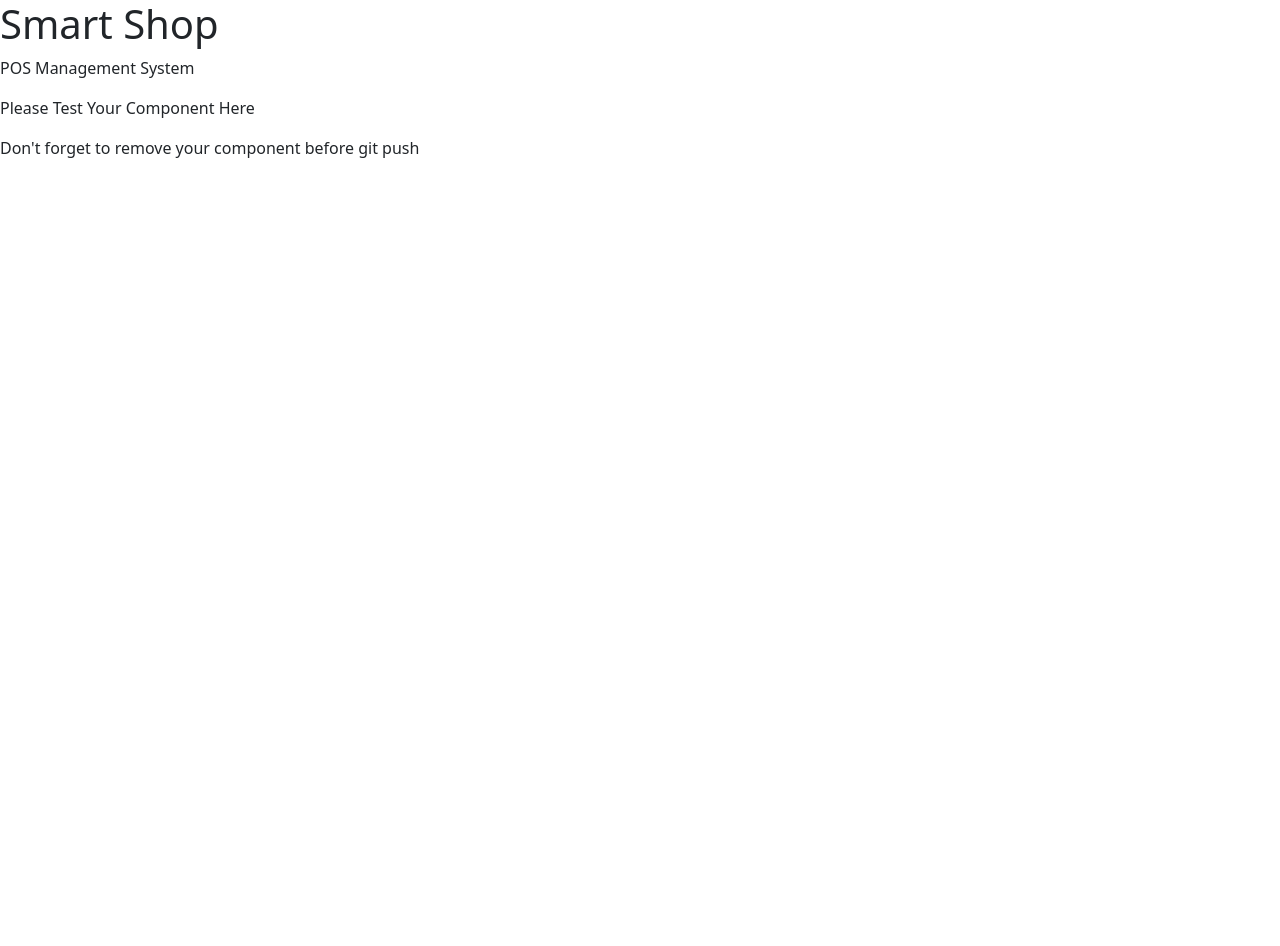
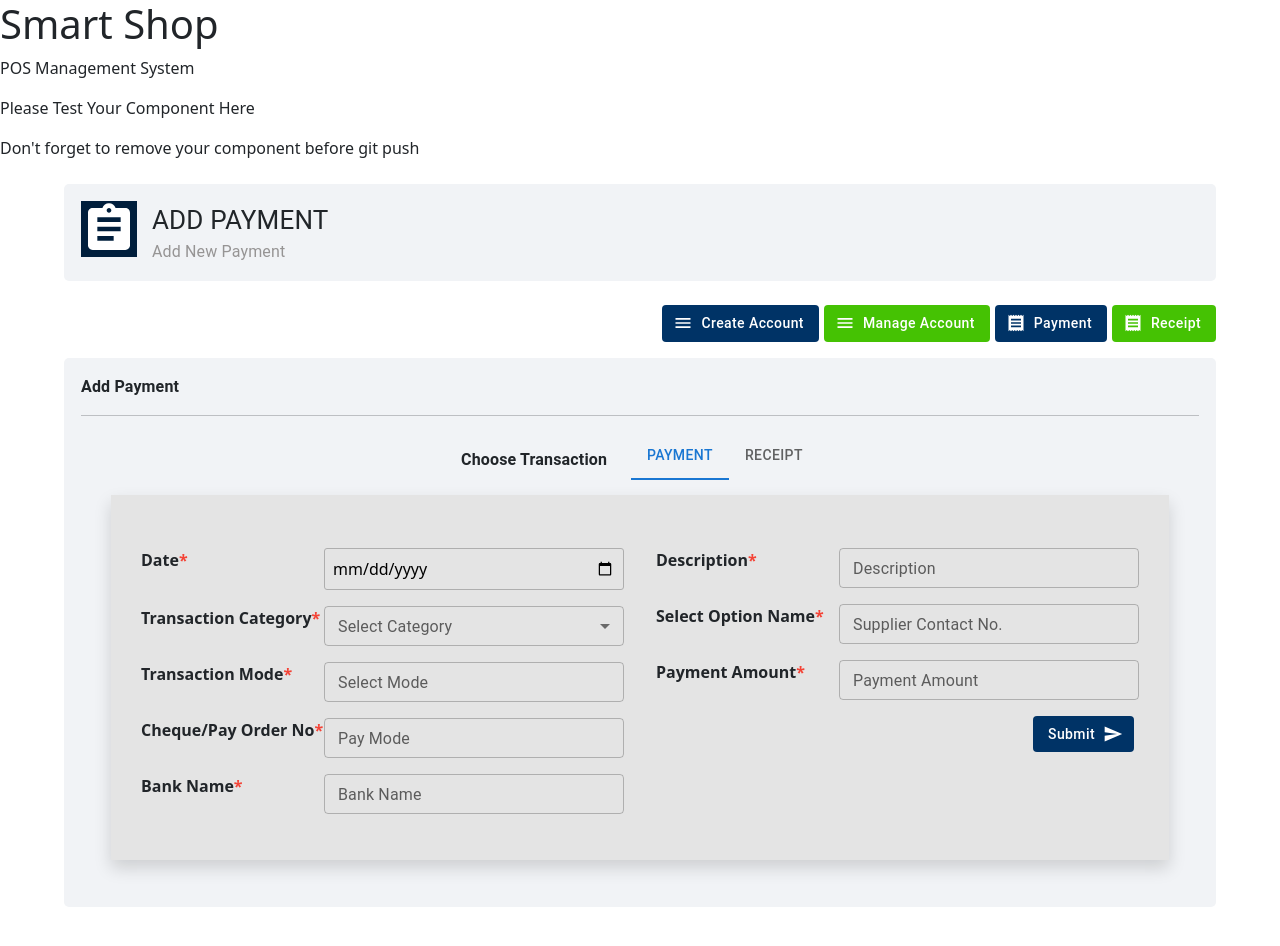
Before and after one commit to imRHB/smart-shop-client, a React (Create React App) app: page / in a window 1280 px wide. Before the commit the page ends 800 px from the top, so only its background shows below. Built offline with nearby package versions, Linux system fonts and the light colour scheme.

Commit message:
payment page update

```diff
--- a/src/App.js
+++ b/src/App.js
@@ -1,5 +1,6 @@
 import 'bootstrap/dist/css/bootstrap.min.css';
 import './App.css';
+import Payment from './pages/Dashboard/Accounts/Payment/Payment';
 
 
 function App() {
@@ -11,6 +12,7 @@ function App() {
       <p>Don't forget to remove your component before git push</p>
 
       {/* TEST YOUR COMPONENT HERE */}
+      <Payment />
     </div>
   );
 }
--- a/src/pages/Dashboard/Accounts/Payment/Payment.js
+++ b/src/pages/Dashboard/Accounts/Payment/Payment.js
@@ -10,34 +10,37 @@ import MenuIcon from '@mui/icons-material/Menu';
 import ReceiptIcon from '@mui/icons-material/Receipt';
 import SendIcon from '@mui/icons-material/Send';
 import Tab from '@mui/material/Tab';
-import TabContext from '@mui/lab/TabContext';
 import TabList from '@mui/lab/TabList';
 import TabPanel from '@mui/lab/TabPanel';
+import TabContext from '@mui/lab/TabContext';
+
 
 
 const Payment = () => {
     const { register, handleSubmit, reset, formState: { errors } } = useForm();
-    // const [value, setValue] = React.useState(null);
-    // const currencies = [
-    //     {
-    //         value: 'USD',
-    //         label: '$',
-    //     }, {
-    //         value: 'EUR',
-    //         label: '€',
-    //     }, {
-    //         value: 'BTC',
-    //         label: '฿',
-    //     }, {
-    //         value: 'JPY',
-    //         label: '¥',
-    //     },
-    // ];
+
+    const categories = [
+        {
+            value: '1',
+            label: 'Customer',
+        }, {
+            value: '2',
+            label: 'Supplier',
+        }
+    ];
+
+    const [category, setCategory] = React.useState('');
+
+    const handleCategoryChange = (event) => {
+        setCategory(event.target.value);
+    };
+
     const [value, setValue] = React.useState('1');
 
     const handleChange = (event, newValue) => {
         setValue(newValue);
     };
+
     return (
         <Container sx={{ width: "100%", mb: 5 }}>
             <Box className={`${styles.topContainer}`} sx={{ display: "flex", my: 3 }}>
@@ -64,69 +67,84 @@ const Payment = () => {
                         <Box sx={{ display: 'flex', justifyContent: "center" }}>
                             <TabList onChange={handleChange} aria-label="lab API tabs example" >
                                 <Typography sx={{ fontWeight: "bold", marginTop: 2, marginRight: 3 }}>Choose Transaction</Typography>
-                                <Tab label="Item One" value="1" />
-                                <Tab label="Item Two" value="2" />
+                                <Tab label="Payment" value="1" />
+                                <Tab label="Receipt" value="2" />
                             </TabList>
                         </Box>
-                        <form>
+                        <form className={`${styles.paymentForm} ${'shadow'}`}>
+                            <Grid container spacing={4} columns={16} sx={{ marginTop: 2, marginBottom: 2 }}>
+                                <Grid item md={8} sx={16}>
+                                    <Box sx={{ display: 'flex', justifyContent: 'space-between', marginBottom: 2 }}>
+                                        <Typography sx={{ fontWeight: "bold" }} variant="f6">Date<span style={{ color: "#f44336" }}>*</span></Typography>
 
-                            <Grid container spacing={4} columns={16} sx={{ marginTop: 2, marginBottom: 2 }}>
-                                <Grid item xs={8}>
-                                    <Box sx={{ display: 'flex', justifyContent: 'space-between', marginBottom: 2 }}>
-                                        <Typography sx={{ fontWeight: "bold" }}>Date<span style={{ color: "#f44336" }}>*</span></Typography>
+                                        <input type="date" {...register("date", { required: true })} style={{ width: '300px', padding: "8px", backgroundColor: "#e4e4e4", border: "1px solid #aeaeae", borderRadius: "3px" }} />
 
-                                        <TextField id="outlined-basic" size="small" type="date" sx={{ width: '350px' }} label="Choose Date" variant="outlined" {...register("name", { required: true })} />
                                     </Box>
 
                                     <Box sx={{ display: 'flex', justifyContent: 'space-between', marginBottom: 2 }}>
-                                        <Typography sx={{ fontWeight: "bold" }}>Transaction Category<span style={{ color: "#f44336" }}>*</span></Typography>
+                                        <Typography sx={{ fontWeight: "bold" }} variant="f6">Transaction Category<span style={{ color: "#f44336" }}>*</span></Typography>
 
-                                        <TextField id="outlined-basic" size="small" sx={{ width: '350px' }} label="Supplier Contact No." variant="outlined" {...register("contact", { required: true })} />
+                                        <TextField id="outlined-basic" size="small" sx={{ width: '300px' }} label="Select Category" variant="outlined"
+                                            select
+                                            value={category}
+                                            onChange={handleCategoryChange}
+                                            {...register("category", { required: true })}
+                                        >
+                                            {categories.map((option) => (
+                                                <MenuItem key={option.value} value={option.value}>
+                                                    {option.label}
+                                                </MenuItem>
+                                            ))}
+                                        </TextField>
+                                    </Box>
+
+                                    <Box sx={{ display: 'flex', justifyContent: 'space-between', marginBottom: 2 }}>
+                                        <Typography sx={{ fontWeight: "bold" }} variant="f6">Transaction Mode<span style={{ color: "#f44336" }}>*</span></Typography>
+
+                                        <TextField id="outlined-basic" size="small" sx={{ width: '300px' }} label="Select Mode" variant="outlined" {...register("mode", { required: true })} />
                                     </Box>
                                     <Box sx={{ display: 'flex', justifyContent: 'space-between', marginBottom: 2 }}>
-                                        <Typography sx={{ fontWeight: "bold" }}>Transaction Mode<span style={{ color: "#f44336" }}>*</span></Typography>
+                                        <Typography sx={{ fontWeight: "bold" }} variant="f6">Cheque/Pay Order No<span style={{ color: "#f44336" }}>*</span></Typography>
 
-                                        <TextField id="outlined-basic" size="small" sx={{ width: '350px' }} label="Supplier Contact No." variant="outlined" {...register("contact", { required: true })} />
-                                    </Box>
-                                    <Box sx={{ display: 'flex', justifyContent: 'space-between', marginBottom: 2 }}>
-                                        <Typography sx={{ fontWeight: "bold" }}>Cheque/Pay Order No<span style={{ color: "#f44336" }}>*</span></Typography>
-
-                                        <TextField id="outlined-basic" size="small" sx={{ width: '350px' }} label="Supplier Contact No." variant="outlined" {...register("contact", { required: true })} />
+                                        <TextField id="outlined-basic" size="small" sx={{ width: '300px' }} label="Pay Mode" variant="outlined" {...register("payMode", { required: true })} />
                                     </Box>
 
                                     <Box sx={{ display: 'flex', justifyContent: 'space-between' }}>
-                                        <Typography sx={{ fontWeight: "bold" }}>Bank Name<span style={{ color: "#f44336" }}>*</span></Typography>
+                                        <Typography sx={{ fontWeight: "bold" }} variant="f6">Bank Name<span style={{ color: "#f44336" }}>*</span></Typography>
 
-                                        <TextField id="outlined-basic" size="small" sx={{ width: '350px' }} label="Supplier Contact No." variant="outlined" {...register("contact", { required: true })} />
+                                        <TextField id="outlined-basic" size="small" sx={{ width: '300px' }} label="Bank Name" variant="outlined" {...register("bank", { required: true })} />
                                     </Box>
                                 </Grid>
-                                <Grid item xs={8}>
+                                <Grid item md={8} sx={16}>
                                     <Box sx={{ display: 'flex', justifyContent: 'space-between', marginBottom: 2 }}>
-                                        <Typography sx={{ fontWeight: "bold" }}>Description<span style={{ color: "#f44336" }}>*</span></Typography>
+                                        <Typography sx={{ fontWeight: "bold" }} variant="f6">Description<span style={{ color: "#f44336" }}>*</span></Typography>
 
-                                        <TextField id="outlined-basic" size="small" sx={{ width: '350px' }} label="Supplier Name" variant="outlined" {...register("name", { required: true })} />
+                                        <TextField id="outlined-basic" size="small" sx={{ width: '300px' }} label="Description" variant="outlined" {...register("desc", { required: true })} />
                                     </Box>
 
                                     <Box sx={{ display: 'flex', justifyContent: 'space-between', marginBottom: 2 }}>
-                                        <Typography sx={{ fontWeight: "bold" }}>Select Option Name<span style={{ color: "#f44336" }}>*</span></Typography>
+                                        <Typography sx={{ fontWeight: "bold" }} variant="f6">Select Option Name<span style={{ color: "#f44336" }}>*</span></Typography>
 
-                                        <TextField id="outlined-basic" size="small" sx={{ width: '350px' }} label="Supplier Contact No." variant="outlined" {...register("contact", { required: true })} />
+                                        <TextField id="outlined-basic" size="small" sx={{ width: '300px' }} label="Supplier Contact No." variant="outlined" {...register("contact", { required: true })} />
                                     </Box>
+
+                                    <TabPanel value="1" sx={{ m: 0, p: 0 }}>
+                                        <Box sx={{ display: 'flex', justifyContent: 'space-between' }}>
+                                            <Typography sx={{ fontWeight: "bold" }} variant="f6">Payment Amount<span style={{ color: "#f44336" }}>*</span></Typography>
+
+                                            <TextField id="outlined-basic" size="small" sx={{ width: '300px' }} label="Payment Amount" variant="outlined" {...register("amount", { required: true })} />
+                                        </Box>
+                                    </TabPanel>
 
 
 
-                                    <TabPanel value="1">
+                                    <TabPanel value="2" sx={{ m: 0, p: 0 }}>
                                         <Box sx={{ display: 'flex', justifyContent: 'space-between' }}>
-                                            <Typography sx={{ fontWeight: "bold" }}>Payment Amount<span style={{ color: "#f44336" }}>*</span></Typography>
-                                            <TextField id="outlined-basic" size="small" sx={{ width: '350px' }} label="Supplier Contact No." variant="outlined" {...register("contact", { required: true })} />
+                                            <Typography sx={{ fontWeight: "bold" }} variant="f6">Receipt Amount<span style={{ color: "#f44336" }}>*</span></Typography>
+                                            <TextField id="outlined-basic" size="small" sx={{ width: '300px' }} label="Receipt Amount" variant="outlined" {...register("amount", { required: true })} />
                                         </Box>
                                     </TabPanel>
-                                    <TabPanel value="2">
-                                        <Box sx={{ display: 'flex', justifyContent: 'space-between' }}>
-                                            <Typography sx={{ fontWeight: "bold" }}>Receipt Amount<span style={{ color: "#f44336" }}>*</span></Typography>
-                                            <TextField id="outlined-basic" size="small" sx={{ width: '350px' }} label="Supplier Contact No." variant="outlined" {...register("contact", { required: true })} />
-                                        </Box>
-                                    </TabPanel>
+
 
 
                                     <Box sx={{ textAlign: "right" }}>
@@ -137,7 +155,7 @@ const Payment = () => {
 
                         </form>
 
-                    </TabContext>
+                    </TabContext  >
 
                 </Box>
 
--- a/src/pages/Dashboard/Accounts/Payment/Payment.module.css
+++ b/src/pages/Dashboard/Accounts/Payment/Payment.module.css
@@ -44,3 +44,10 @@
   padding: 17px;
   border-radius: 5px;
 }
+
+.paymentForm{
+  background-color:#e4e4e4;
+  padding: 5px 30px 30px 30px;
+  margin: 15px 30px 30px 30px;
+
+}
```
Also changed, not shown: src/pages/Dashboard/ManageSupplier/ManageSupplier.module.css (added).
